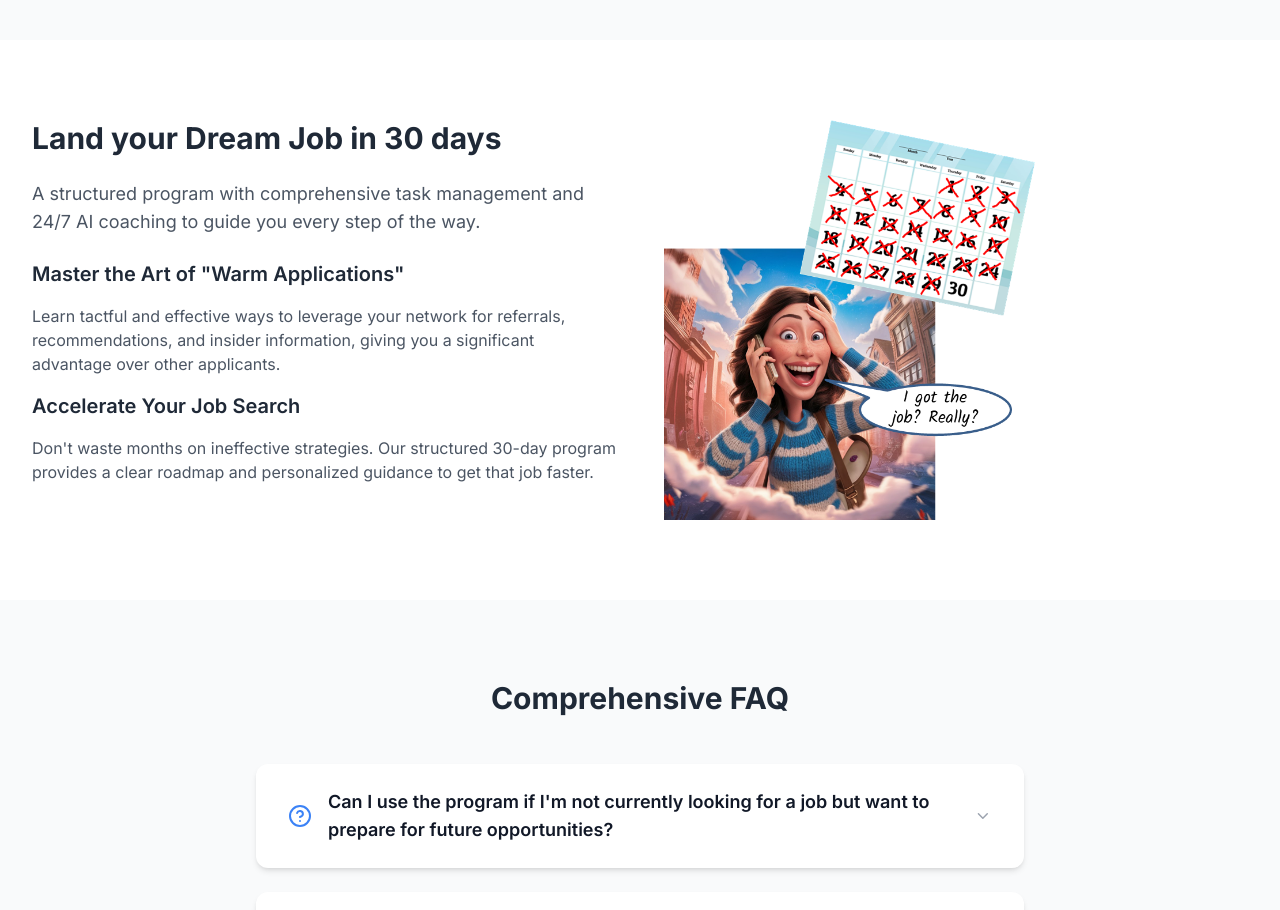
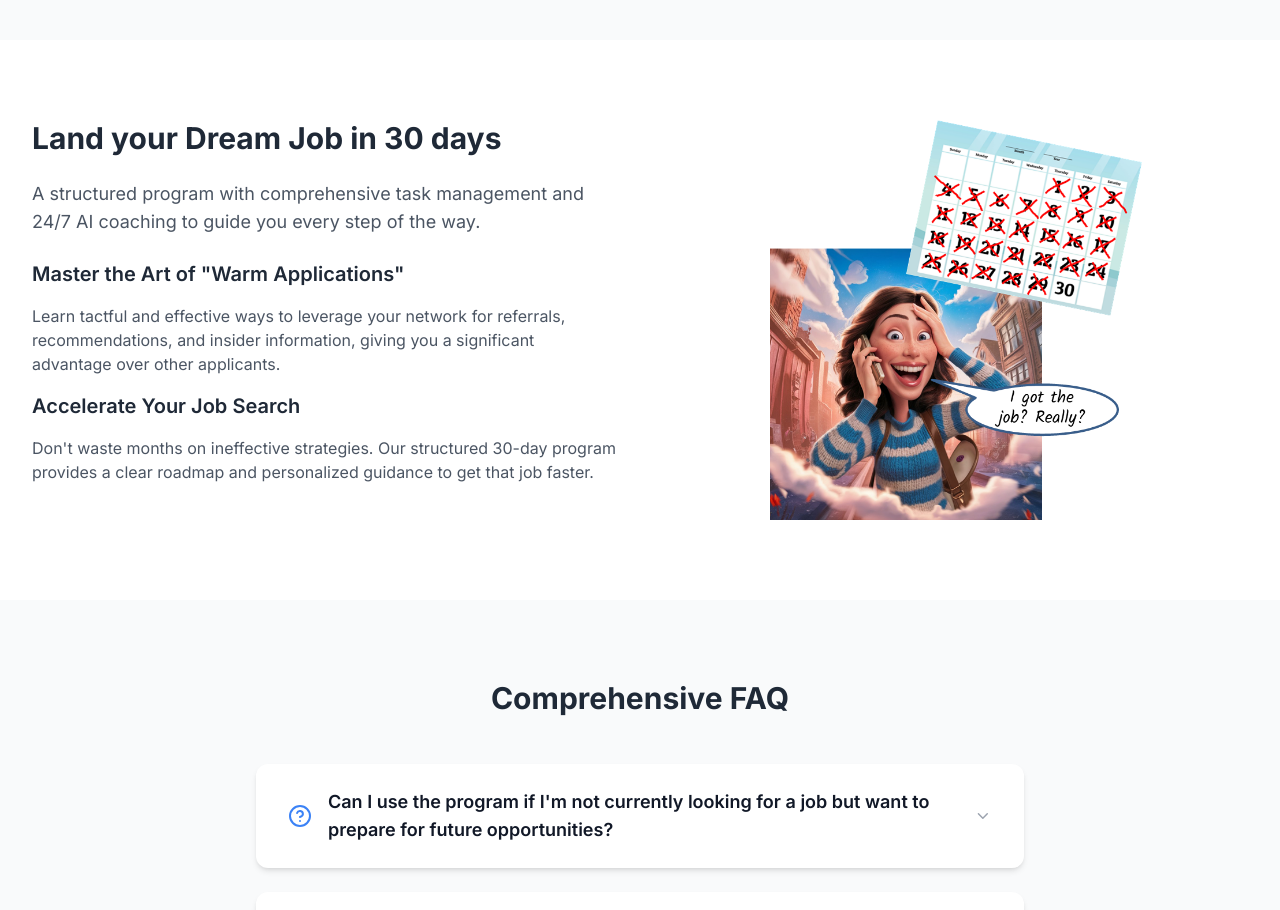
Before and after one commit to tomvinkler44/homepage, a React (Vite) app: page /program in a window 1280 px wide. Shown: the part 1820-2730 px from the top of the page. Built offline with nearby package versions, Linux system fonts and the light colour scheme.

Commit message:
image style changes

```diff
--- a/src/pages/Program.tsx
+++ b/src/pages/Program.tsx
@@ -180,7 +180,7 @@ export default function Program() {
                 </p>
               </div>
             </div>
-            <div className="relative d-flex justify-start items-center">
+            <div className="relative flex justify-center items-center">
               <img
                 style={{ height: "400px", width: 'auto' }}
                 src={JobFindImage}
```
